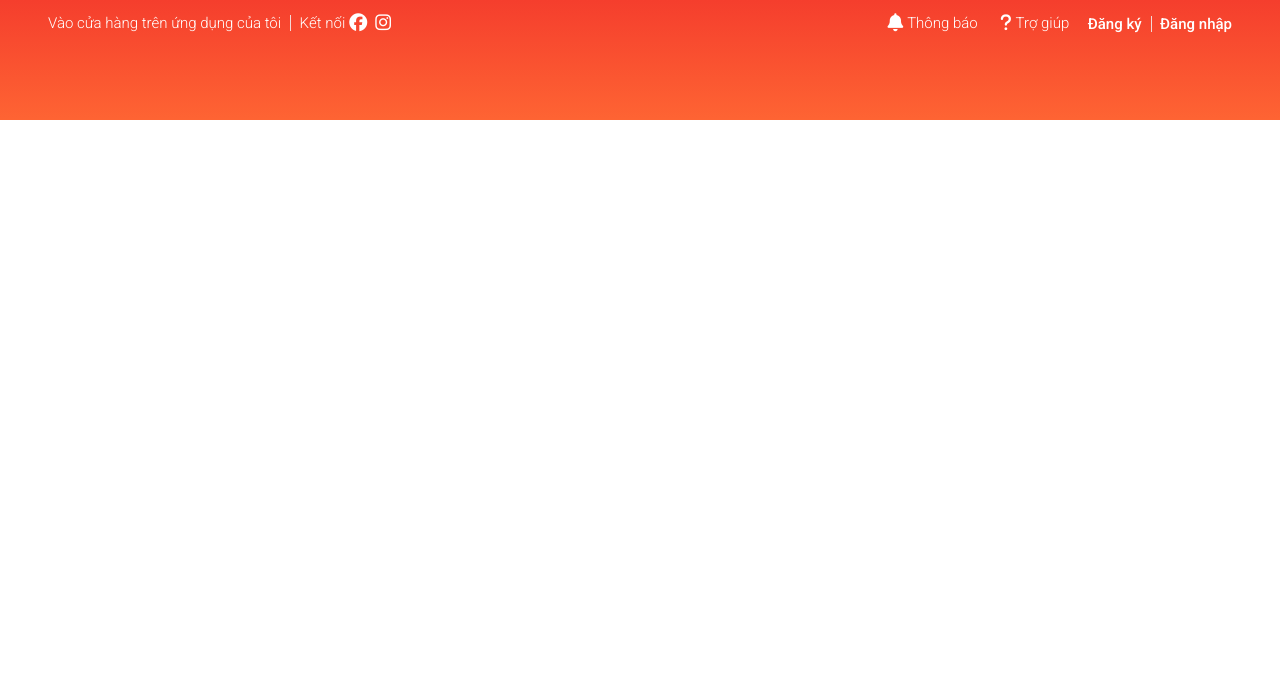
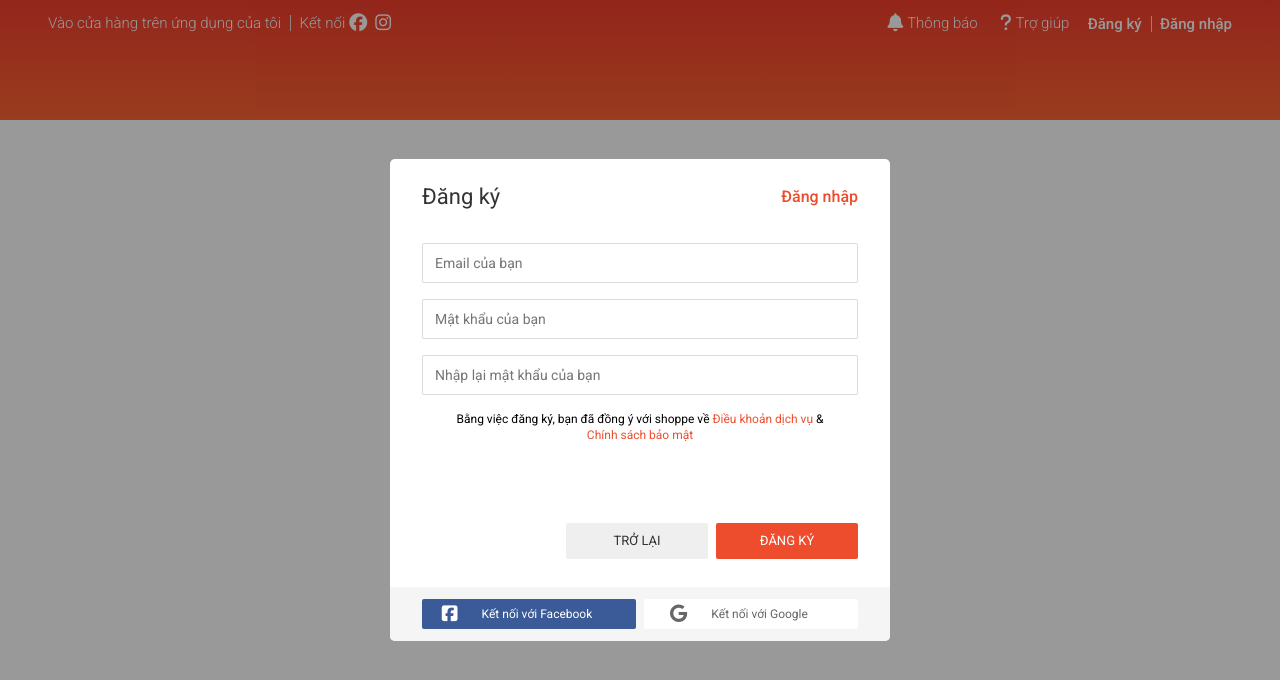
Before and after one commit to hale0904/Web_Shoppe, a plain HTML site: page index.html in a window 1280 px wide. Drawn offline with nearby package versions, Linux system fonts and the light colour scheme.

Commit message:
Dựng khung và CSS form đăng ký

```diff
--- a/assets/css/base.css
+++ b/assets/css/base.css
@@ -3,6 +3,7 @@
     --black-color: #000;
     --text-color: #333;
     --primary-color: #EE4D2D;
+    --border-color: #DBDBDB;
 }
 
 * {
@@ -41,3 +42,68 @@ html {
         opacity: 1;
     }
 }
+
+/* Modal */
+.modal {
+    position: fixed;
+    top: 0;
+    right: 0;
+    left: 0;
+    bottom: 0;
+    display: flex;
+}
+
+.modal__overlay {
+    position: absolute;
+    width: 100%;
+    height: 100%;
+    background-color: rgba(0, 0, 0, 0.4);
+}
+
+.modal__body {
+    margin: auto;
+    position: relative;
+    z-index: 1;
+}
+
+
+/* Button style */
+.btn {
+    min-width: 142px;
+    height: 36px;
+    text-decoration: none;
+    border: none;
+    border-radius: 2px;
+    font-size: 1.3rem;
+    padding: 0;
+    outline: none;
+    cursor: pointer;
+    color: var(--text-color);
+    display: flex;
+    justify-content: center;
+    align-items: center;
+}
+
+.btn.btn--normal:hover {
+    background-color: #adadad;
+    color: var(--white-color);
+    opacity: 0.8;
+}
+
+.btn--size-s {
+    height: 30px;
+    font-size: 1.2rem;
+    padding: 0 8px;
+}
+
+.btn.btn--primary {
+    color: var(--white-color);
+    background-color: var(--primary-color);
+    border: none;
+}
+
+.btn.btn--disabled {
+    cursor: default;
+    background-color: #c3c3c3;
+    color: #949494;
+}
--- a/assets/css/main.css
+++ b/assets/css/main.css
@@ -248,3 +248,108 @@
     font-size: 1.4rem;
     font-weight: 400;
 }
+
+/* Auth Modal */
+.auth-form{
+    width: 500px;
+    background-color: var(--white-color);
+    border-radius: 5px;
+    overflow: hidden;
+}
+
+.auth-form__container {
+    padding: 8px 32px;
+}
+
+.auth-form__header {
+    display: flex;
+    align-items: center;
+    justify-content: space-between;
+}
+
+.auth-form__heading {
+    font-size: 2.2rem;
+    font-weight: 400;
+    color: var(--text-color);
+}
+
+.auth-form__switch-btn {
+    font-size: 1.6rem;
+    color: var(--primary-color);
+    font-weight: 500;
+    cursor: pointer;
+}
+
+.auth-form__input {
+    width: 100%;
+    height: 40px;
+    padding: 0 12px;
+    margin-top: 16px;
+    font-size: 1.4rem;
+    border: 1px solid var(--border-color);
+    border-radius: 2px;
+    outline: none;
+}
+
+.auth-form__input:focus {
+    border-color: #888;
+}
+
+.auth-form__aside {
+    margin-top: 16px;
+}
+
+.auth-form__policy-text {
+    font-size: 1.2rem;
+    line-height: 1.6rem;
+    text-align: center;
+    padding: 0 30px;
+}
+
+.auto-form__text-link {
+    text-decoration: none;
+    color: var(--primary-color);
+}
+
+.auth-form__controls {
+    margin-top: 80px;
+    display: flex;
+    justify-content: flex-end;
+
+}
+
+.auth-form__controls-back {
+        margin-right: 8px;
+}
+
+.auth-form__socials {
+    background-color: #f5f5f5;
+    padding: 12px 32px;
+    display: flex;
+    justify-content: space-between;
+    margin-top: 20px;
+}
+
+.auth-form__socials-icon {
+    font-size: 1.8rem;
+}
+
+.auth-form__socials-fb {
+    background-color: #3a5a98;
+}
+
+.auth-form__socials-fb{
+    color: var(--white-color);
+    flex: 1;
+    margin-right: 8px;
+}
+
+.auth-form__socials-gg{
+    flex: 1;
+    color: #666;
+    background-color: var(--white-color);
+}
+
+.auth-form__socials--label {
+    margin: 0 24px;
+}
--- a/index.html
+++ b/index.html
@@ -3,7 +3,7 @@
 <head>
     <meta charset="UTF-8">
     <meta name="viewport" content="width=device-width, initial-scale=1.0">
-    <title>Document</title>
+    <title>Shoppe</title>
     <link rel="stylesheet" href="https://cdnjs.cloudflare.com/ajax/libs/normalize/8.0.1/normalize.min.css">
     <link rel="stylesheet" href="./assets/css/base.css">
     <link rel="stylesheet" href="./assets/css/main.css">
@@ -102,5 +102,64 @@
 
         </footer>
     </div>
+
+    <!-- Modal layout -->
+    <div class="modal">
+        <div class="modal__overlay"></div>
+        <div class="modal__body">
+            <!-- Auth form -->
+            <div class="auth-form">
+                <div class="auth-form__container">
+                    <div class="auth-form__header">
+                        <h3 class="auth-form__heading">Đăng ký</h3>
+                        <span class="auth-form__switch-btn">Đăng nhập</span>
+                    </div>
+
+                    <div class="auth-form__form">
+                        <div class="auth-form__group">
+                            <input type="text" class="auth-form__input" placeholder="Email của bạn">
+                        </div>
+                        <div class="auth-form__group">
+                            <input type="password" class="auth-form__input" placeholder="Mật khẩu của bạn">
+                        </div>
+                        <div class="auth-form__group">
+                            <input type="password" class="auth-form__input" placeholder="Nhập lại mật khẩu của bạn">
+                        </div>
+                    </div>
+
+                    <div class="auth-form__aside">
+                        <p class="auth-form__policy-text">
+                            Bằng việc đăng ký, bạn đã đồng ý với shoppe về
+                            <a href="" class="auto-form__text-link">
+                                Điều khoản dịch vụ
+                            </a>
+                            &
+                            <a href="" class="auto-form__text-link">
+                                Chính sách bảo mật
+                            </a>
+                        </p>
+                    </div>
+
+                    <div class="auth-form__controls">
+                        <button class="btn auth-form__controls-back btn--normal">TRỞ LẠI</button>
+                        <button class="btn btn--primary">ĐĂNG KÝ</button>
+                    </div>
+
+                </div>
+
+                <div class="auth-form__socials">
+                    <a href="" class="auth-form__socials-fb btn btn--size-s btn--with-icon">
+                        <i class="auth-form__socials-icon fa-brands fa-square-facebook"></i>
+                        <span class="auth-form__socials--label">Kết nối với Facebook</span>
+                    </a>
+                    <a href="" class="auth-form__socials-gg btn btn--size-s btn--with-icon">
+                        <i class="auth-form__socials-icon fa-brands fa-google"></i>
+                        <span class="auth-form__socials--label">Kết nối với Google</span>
+                    </a>
+                </div>
+            </div>
+
+        </div>
+    </div>
 </body>
 </html>
```
